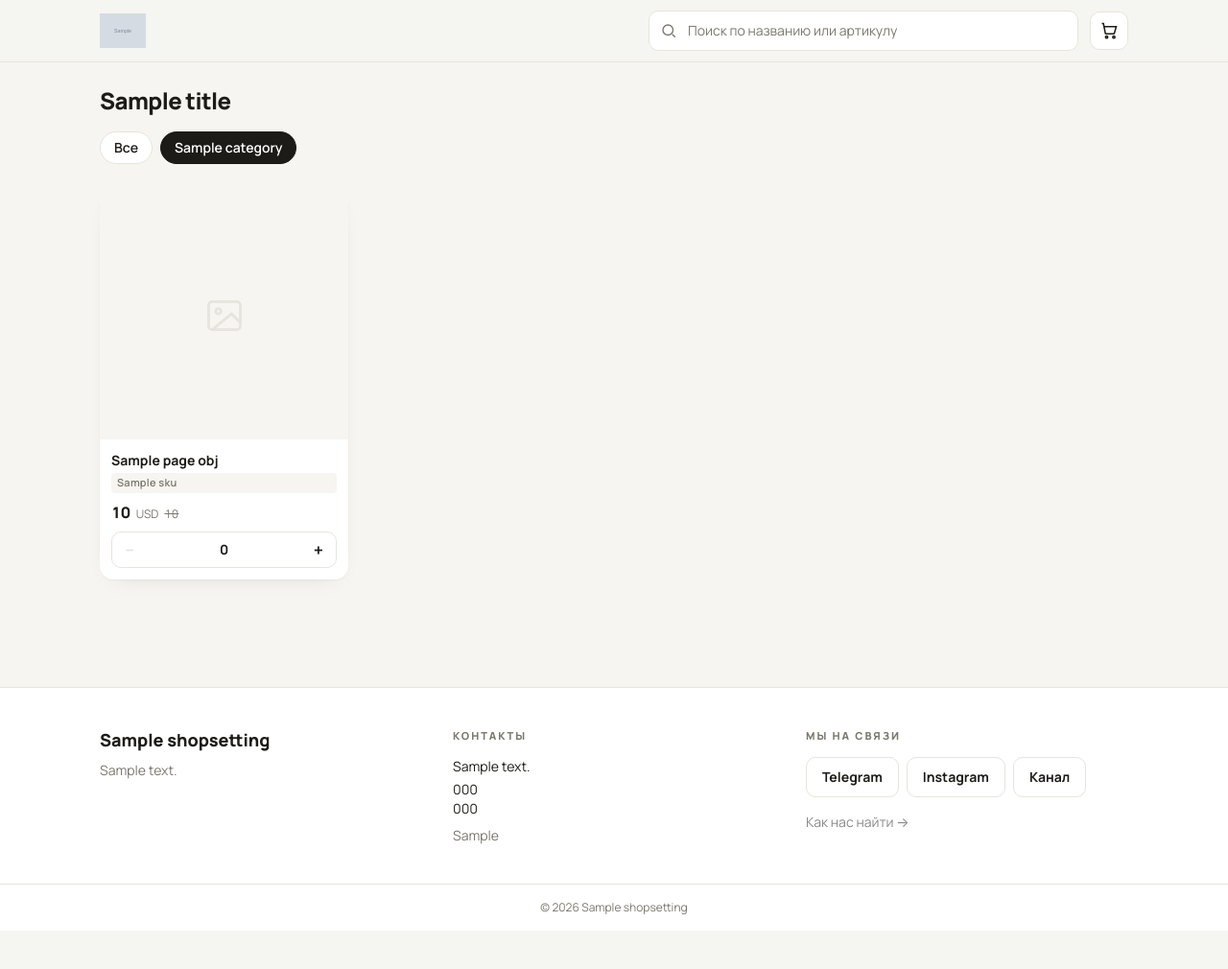
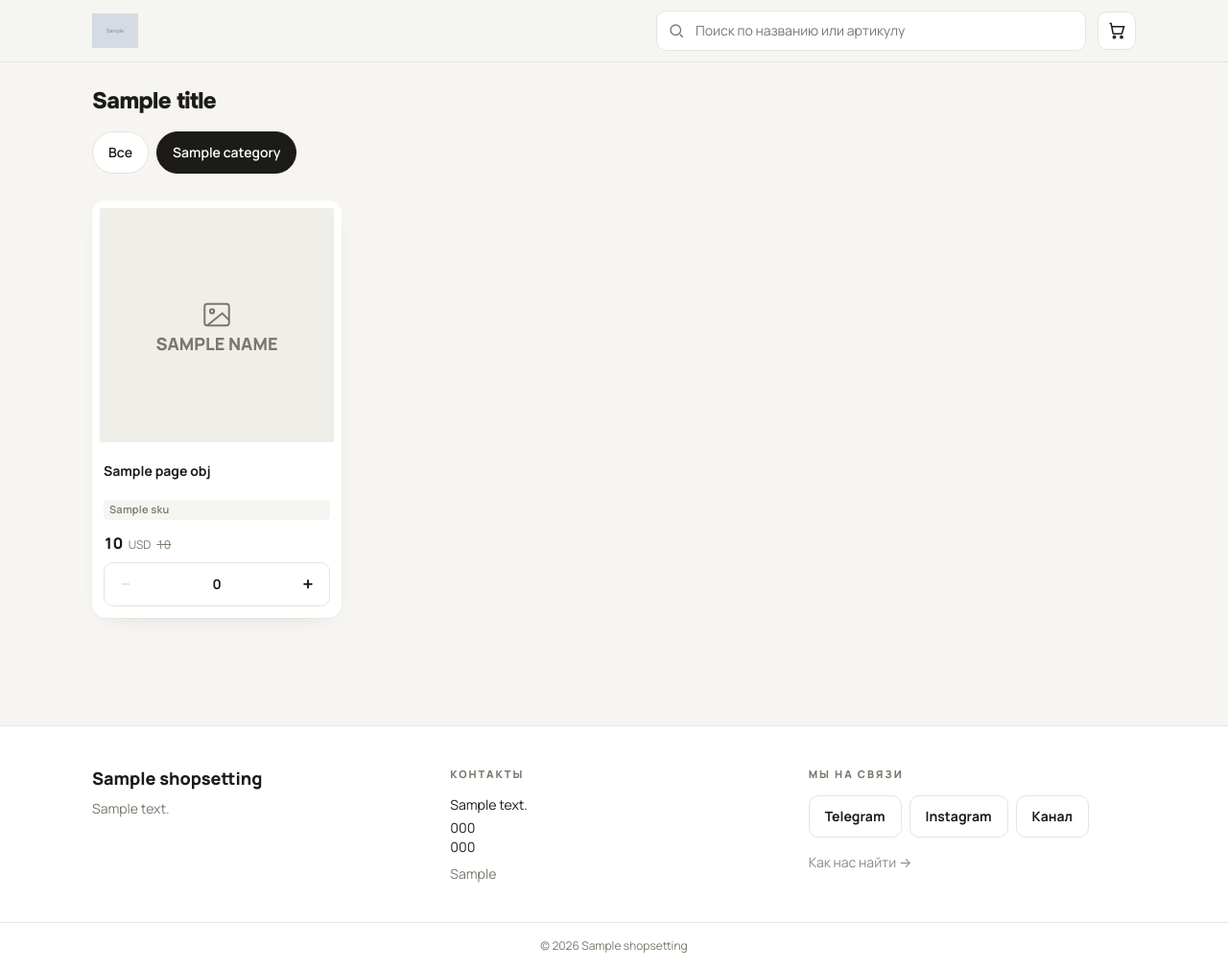
Before and after one commit to ali-middleweightchamp/shop-template, a Django app: template templates/catalog/catalog.html in a window 1280 px wide. Shown: the whole page at 96% size. Before the commit the page ends 970 px from the top, so only its background shows below. Run offline with Django 5.2, Linux system fonts and the light colour scheme; tables that the repository leaves empty hold one stand-in row (values such as "Sample post"); the template is opened without the code that fills it: values that come from a table or form of the project are taken from there, most other values are stand-ins (such as "Sample title", 1, 10 or a date in 2020); grey boxes marked "Sample" are stand-in pictures; style sheets or scripts are compiled from the project's sources; some libraries are stand-ins or nearby versions.

Commit message:
Каталог: дизайн-система ui-ux-pro-max и переработка товарной сетки
Дизайн-система (design-system/devnex-shop/):
- MASTER.md адаптирован под проект: нейтральная палитра + динамический
  акцент --shop-primary из ShopSettings, плотность вместо декоративности
- pages/catalog.md — правила товарной сетки (перебивают MASTER.md)

Шрифты: Onest + Manrope (кириллица + узбекская латиница), локальные
woff2 с @font-face по подмножествам, без Google CDN (медленный из UZ).

Товарная сетка и карточка:
- карточки строго одной высоты (flex-col, h-100%, кнопки прижаты к низу)
- фото: aspect 1/1, object-contain, только превью; плейсхолдер с буквой категории
- название: line-clamp 2 с min-height; цены tabular-nums
- счётчики и чипы ≥44px; лента категорий — горизонтальная прокрутка
- нет в наличии: opacity .55 без кнопок, товар не скрывается

Исправления:
- многострочные {# #} ломали вёрстку → {% comment %}
- цена уходила в JS как «49000,00» (локаль) → |unlocalize; корзина заработала

Проверено на 390px скриншотом: нет гор. прокрутки, равная высота,
фокус виден, panel не перекрывает последний ряд.

Co-Authored-By: Claude Opus 4.8 <noreply@anthropic.com>

```diff
--- a/static/src/input.css
+++ b/static/src/input.css
@@ -2,102 +2,131 @@
 @tailwind components;
 @tailwind utilities;
 
+/* ================================================================== *
+ * Локальные шрифты (Onest — заголовки, Manrope — текст/цифры).
+ * Кириллица + узбекская латиница. Отдаются с нашего сервера, не с CDN.
+ * ================================================================== */
+@font-face {
+  font-family: "Onest"; font-style: normal; font-weight: 400 800; font-display: swap;
+  src: url("/static/fonts/onest-cyrillic.woff2") format("woff2");
+  unicode-range: U+0301,U+0400-045F,U+0490-0491,U+04B0-04B1,U+2116;
+}
+@font-face {
+  font-family: "Onest"; font-style: normal; font-weight: 400 800; font-display: swap;
+  src: url("/static/fonts/onest-cyrillic-ext.woff2") format("woff2");
+  unicode-range: U+0460-052F,U+1C80-1C88,U+20B4,U+2DE0-2DFF,U+A640-A69F,U+FE2E-FE2F;
+}
+@font-face {
+  font-family: "Onest"; font-style: normal; font-weight: 400 800; font-display: swap;
+  src: url("/static/fonts/onest-latin.woff2") format("woff2");
+  unicode-range: U+0000-00FF,U+0131,U+0152-0153,U+02BB-02BC,U+02C6,U+02DA,U+02DC,U+2000-206F,U+2074,U+20AC,U+2122,U+2191,U+2193,U+2212,U+2215,U+FEFF,U+FFFD;
+}
+@font-face {
+  font-family: "Onest"; font-style: normal; font-weight: 400 800; font-display: swap;
+  src: url("/static/fonts/onest-latin-ext.woff2") format("woff2");
+  unicode-range: U+0100-02BA,U+02BD-02C5,U+02C7-02CC,U+02CE-02D7,U+02DD-02FF,U+1E00-1EFF,U+2020,U+20A0-20AB,U+20AD-20C0,U+2113,U+2C60-2C7F,U+A720-A7FF;
+}
+@font-face {
+  font-family: "Manrope"; font-style: normal; font-weight: 400 800; font-display: swap;
+  src: url("/static/fonts/manrope-cyrillic.woff2") format("woff2");
+  unicode-range: U+0301,U+0400-045F,U+0490-0491,U+04B0-04B1,U+2116;
+}
+@font-face {
+  font-family: "Manrope"; font-style: normal; font-weight: 400 800; font-display: swap;
+  src: url("/static/fonts/manrope-cyrillic-ext.woff2") format("woff2");
+  unicode-range: U+0460-052F,U+1C80-1C88,U+20B4,U+2DE0-2DFF,U+A640-A69F,U+FE2E-FE2F;
+}
+@font-face {
+  font-family: "Manrope"; font-style: normal; font-weight: 400 800; font-display: swap;
+  src: url("/static/fonts/manrope-latin.woff2") format("woff2");
+  unicode-range: U+0000-00FF,U+0131,U+0152-0153,U+02BB-02BC,U+02C6,U+02DA,U+02DC,U+2000-206F,U+2074,U+20AC,U+2122,U+2191,U+2193,U+2212,U+2215,U+FEFF,U+FFFD;
+}
+@font-face {
+  font-family: "Manrope"; font-style: normal; font-weight: 400 800; font-display: swap;
+  src: url("/static/fonts/manrope-latin-ext.woff2") format("woff2");
+  unicode-range: U+0100-02BA,U+02BD-02C5,U+02C7-02CC,U+02CE-02D7,U+02DD-02FF,U+1E00-1EFF,U+2020,U+20A0-20AB,U+20AD-20C0,U+2113,U+2C60-2C7F,U+A720-A7FF;
+}
+
 /* ------------------------------------------------------------------ *
- * Базовые слои. Фирменный цвет приходит из ShopSettings.primary_color
- * через inline-переменную --brand на <html> (см. base.html).
+ * Нейтральная система + динамический акцент.
+ * --shop-primary приходит из ShopSettings.primary_color (base.html).
+ * --brand — легаси-алиас для ранее написанных утилит.
  * ------------------------------------------------------------------ */
 @layer base {
-  html {
-    -webkit-text-size-adjust: 100%;
+  :root {
+    --brand: var(--shop-primary, #2563eb);
   }
-  body {
-    @apply bg-paper text-ink font-sans antialiased;
-  }
-  /* Табличные цифры для цен, количеств и итогов — колонки не «прыгают» */
-  .nums {
-    font-variant-numeric: tabular-nums;
-    font-feature-settings: "tnum" 1;
-  }
-  :focus-visible {
-    outline: 2px solid var(--brand, #2563eb);
-    outline-offset: 2px;
-  }
+  html { -webkit-text-size-adjust: 100%; }
+  body { @apply bg-paper text-ink font-sans antialiased; }
+  h1, h2, h3 { font-family: "Onest", var(--tw-font-sans, system-ui), sans-serif; }
+
+  /* Табличные цифры — цены/количество/итог не «прыгают» */
+  .nums { font-variant-numeric: tabular-nums; font-feature-settings: "tnum" 1; }
+
+  :focus-visible { outline: 2px solid var(--shop-primary, #2563eb); outline-offset: 2px; }
 }
 
 @layer components {
-  /* Ширина контента */
-  .shell {
-    @apply mx-auto w-full max-w-shell px-4 sm:px-6;
-  }
+  .shell { @apply mx-auto w-full max-w-shell px-4; }
 
   /* --- Кнопки --- */
   .btn {
-    @apply inline-flex items-center justify-center gap-2 rounded-control px-4 py-2.5
+    @apply inline-flex min-h-[44px] items-center justify-center gap-2 rounded-control px-4
            text-sm font-bold transition active:scale-[.98] disabled:opacity-40;
   }
-  .btn-brand {
-    @apply btn text-white;
-    background: var(--brand, #2563eb);
+  .btn-brand { @apply btn text-white; background: var(--shop-primary, #2563eb); }
+  .btn-ink { @apply btn bg-ink text-white; }
+  .btn-ghost { @apply btn border border-line bg-white text-ink hover:border-ink/30; }
+
+  /* --- Счётчик «− N +»: зоны нажатия 44×44 --- */
+  .stepper { @apply inline-flex items-center rounded-control border border-line bg-white; }
+  .stepper button {
+    @apply flex h-11 w-11 items-center justify-center text-xl font-bold text-ink
+           transition hover:bg-paper disabled:text-line;
   }
-  .btn-ink {
-    @apply btn bg-ink text-white;
-  }
-  .btn-ghost {
-    @apply btn border border-line bg-white text-ink hover:border-ink/30;
+  .stepper .qty { @apply nums min-w-[2.5rem] text-center text-sm font-bold tabular-nums; }
+  .stepper[data-active="true"] {
+    border-color: var(--shop-primary, #2563eb);
+    box-shadow: 0 0 0 1px var(--shop-primary, #2563eb);
   }
 
-  /* --- Счётчик количества (подпись макета): − [кол-во] + --- */
-  .stepper {
-    @apply inline-flex items-center rounded-control border border-line bg-white;
+  /* --- Карточка товара: равная высота, кнопки прижаты к низу --- */
+  .product-card { @apply flex h-full flex-col overflow-hidden rounded-card bg-white shadow-card; }
+  .product-card.is-out { opacity: .55; }
+
+  /* Квадрат фото: любые пропорции → одинаковый квадрат, contain, белый фон */
+  .product-media {
+    @apply flex aspect-square items-center justify-center bg-white p-2;
   }
-  .stepper button {
-    @apply flex h-9 w-9 items-center justify-center text-lg font-bold text-ink
-           transition hover:bg-paper disabled:text-line;
-  }
-  .stepper .qty {
-    @apply nums w-9 text-center text-sm font-bold tabular-nums;
-  }
-  /* Когда в корзине есть штуки — счётчик подсвечивается брендом */
-  .stepper[data-active="true"] {
-    border-color: var(--brand, #2563eb);
-    box-shadow: 0 0 0 1px var(--brand, #2563eb);
+  .product-media img { @apply h-full w-full object-contain; }
+
+  /* Название: ровно 2 строки, короткое не поднимает цену */
+  .product-title {
+    display: -webkit-box; -webkit-line-clamp: 2; -webkit-box-orient: vertical;
+    overflow: hidden; min-height: 2.6em; line-height: 1.3;
   }
 
-  /* --- Кнопка «добавить» в свёрнутом состоянии карточки --- */
-  .add-btn {
-    @apply btn w-full border border-line bg-white text-ink hover:border-ink/30;
-  }
-
-  /* --- Карточка товара --- */
-  .product-card {
-    @apply flex flex-col overflow-hidden rounded-card bg-white shadow-card;
-  }
-  .product-card.is-out {
-    @apply opacity-60 grayscale;
-  }
-
-  /* --- Пилюля/лейбл артикула --- */
   .sku-tag {
     @apply nums inline-block rounded bg-paper px-1.5 py-0.5 text-[11px]
            font-semibold tracking-wide text-muted;
   }
 
-  /* --- Лента-чек: липкая панель заказа снизу (мобильный) --- */
+  /* Чипы категорий — горизонтальная лента */
+  .chip { @apply inline-flex min-h-[44px] items-center whitespace-nowrap rounded-full border px-4 text-sm font-semibold; }
+  .chip-on { @apply border-ink bg-ink text-white; }
+  .chip-off { @apply border-line bg-white text-ink; }
+  .no-scrollbar { -ms-overflow-style: none; scrollbar-width: none; }
+  .no-scrollbar::-webkit-scrollbar { display: none; }
+
+  /* Лента-чек: липкая панель заказа снизу */
   .order-tape {
-    @apply fixed inset-x-0 bottom-0 z-40 border-t border-line bg-white/95
-           backdrop-blur shadow-tape;
+    @apply fixed inset-x-0 bottom-0 z-40 border-t border-line bg-white/95 backdrop-blur shadow-tape;
     padding-bottom: env(safe-area-inset-bottom);
   }
 
-  /* Эйбрау-метка над заголовками секций */
-  .eyebrow {
-    @apply text-[11px] font-extrabold uppercase tracking-[0.18em] text-muted;
-  }
+  .eyebrow { @apply text-[11px] font-extrabold uppercase tracking-[0.18em] text-muted; }
 }
 
 @media (prefers-reduced-motion: reduce) {
-  * {
-    animation: none !important;
-    transition: none !important;
-  }
+  * { animation: none !important; transition: none !important; }
 }
--- a/tailwind.config.js
+++ b/tailwind.config.js
@@ -19,6 +19,7 @@ module.exports = {
       },
       fontFamily: {
         sans: ['Manrope', 'system-ui', '-apple-system', 'Segoe UI', 'sans-serif'],
+        display: ['Onest', 'Manrope', 'system-ui', 'sans-serif'],
       },
       borderRadius: {
         card: "14px",
--- a/templates/base.html
+++ b/templates/base.html
@@ -1,14 +1,12 @@
 {% load static i18n %}<!DOCTYPE html>
-<html lang="{{ LANGUAGE_CODE }}" style="--brand: {{ shop.primary_color|default:'#2563eb' }}">
+<html lang="{{ LANGUAGE_CODE }}" style="--shop-primary: {{ shop.primary_color|default:'#2563eb' }}">
 <head>
   <meta charset="utf-8">
   <meta name="viewport" content="width=device-width, initial-scale=1">
   <title>{% block title %}{{ shop.name }}{% endblock %}</title>
   <meta name="description" content="{% block meta_description %}{{ shop.description|striptags|truncatewords:20 }}{% endblock %}">
 
-  <link rel="preconnect" href="https://fonts.googleapis.com">
-  <link rel="preconnect" href="https://fonts.gstatic.com" crossorigin>
-  <link href="https://fonts.googleapis.com/css2?family=Manrope:wght@400;500;600;700;800&display=swap" rel="stylesheet">
+  {# Шрифты подключены локально через @font-face в app.css (не Google CDN) #}
   <link rel="stylesheet" href="{% static 'css/app.css' %}">
 
   {# Корзина: стор регистрируется до инициализации Alpine #}
--- a/templates/catalog/cart.html
+++ b/templates/catalog/cart.html
@@ -1,12 +1,12 @@
 {% extends "base.html" %}
-{% load i18n %}
+{% load i18n l10n %}
 
 {% block title %}{% trans "Корзина" %} · {{ shop.name }}{% endblock %}
 
 {% block body %}
 <div class="shell max-w-2xl pt-6"
      x-data="cartPage({
-       min: {{ shop.min_order_amount|default:0 }},
+       min: {{ shop.min_order_amount|default:0|unlocalize }},
        currency: '{{ shop.currency_label|escapejs }}',
        header: '{{ shop.order_message_header|escapejs }}',
        tg: '{{ shop.telegram_username|escapejs }}',
--- a/templates/catalog/catalog.html
+++ b/templates/catalog/catalog.html
@@ -7,25 +7,23 @@
 <div class="shell pt-6">
   <h1 class="text-2xl font-extrabold tracking-tight text-ink">{{ title }}</h1>
 
-  {# Лента категорий #}
+  {# Лента категорий — горизонтальная прокрутка пальцем #}
   {% if categories %}
-  <div class="mt-4 flex gap-2 overflow-x-auto pb-1 [-ms-overflow-style:none] [scrollbar-width:none]">
-    <a href="{% url 'catalog:catalog' %}"
-       class="whitespace-nowrap rounded-full border px-3.5 py-1.5 text-sm font-semibold {% if not current_category %}border-ink bg-ink text-white{% else %}border-line bg-white text-ink{% endif %}">
+  <div class="no-scrollbar -mx-4 mt-4 flex gap-2 overflow-x-auto px-4 pb-1">
+    <a href="{% url 'catalog:catalog' %}" class="chip {% if not current_category %}chip-on{% else %}chip-off{% endif %}">
       {% trans "Все" %}
     </a>
     {% for c in categories %}
-      <a href="{{ c.get_absolute_url }}"
-         class="whitespace-nowrap rounded-full border px-3.5 py-1.5 text-sm font-semibold {% if current_category.pk == c.pk %}border-ink bg-ink text-white{% else %}border-line bg-white text-ink{% endif %}">
+      <a href="{{ c.get_absolute_url }}" class="chip {% if current_category.pk == c.pk %}chip-on{% else %}chip-off{% endif %}">
         {{ c.name }}
       </a>
     {% endfor %}
   </div>
   {% endif %}
 
-  {# Сетка товаров #}
+  {# Сетка товаров: 2 / 3 / 4 колонки, gap 12 / 16 #}
   {% if page_obj.object_list %}
-    <div class="mt-6 grid grid-cols-2 gap-3 sm:grid-cols-3 lg:grid-cols-4">
+    <div class="mt-6 grid grid-cols-2 items-stretch gap-3 sm:grid-cols-3 sm:gap-4 lg:grid-cols-4">
       {% for p in page_obj %}{% include "catalog/partials/_product_card.html" %}{% endfor %}
     </div>
     {% include "catalog/partials/_pagination.html" %}
--- a/templates/catalog/partials/_no_image.html
+++ b/templates/catalog/partials/_no_image.html
@@ -1,9 +1,11 @@
-{# Аккуратный плейсхолдер вместо битой картинки #}
-<div class="flex h-full w-full items-center justify-center bg-paper text-line">
-  <svg width="44" height="44" viewBox="0 0 24 24" fill="none" stroke="currentColor"
-       stroke-width="1.5" aria-hidden="true">
+{% comment %}Плейсхолдер вместо битой картинки: иконка + первая буква категории.
+Ожидает необязательную переменную `letter`.{% endcomment %}
+<div class="flex h-full w-full flex-col items-center justify-center gap-1 bg-[#EFEEE9] text-muted">
+  <svg width="34" height="34" viewBox="0 0 24 24" fill="none" stroke="currentColor"
+       stroke-width="1.4" aria-hidden="true">
     <rect x="3" y="4" width="18" height="16" rx="2"/>
     <circle cx="8.5" cy="9.5" r="1.5"/>
     <path d="M21 16l-5-5L5 20"/>
   </svg>
+  {% if letter %}<span class="text-lg font-extrabold uppercase leading-none">{{ letter }}</span>{% endif %}
 </div>
--- a/templates/catalog/partials/_product_card.html
+++ b/templates/catalog/partials/_product_card.html
@@ -1,27 +1,25 @@
-{% load i18n thumbnail catalog_extras %}
-{# Карточка товара. Ожидает переменную `p` (Product). #}
+{% load i18n l10n thumbnail catalog_extras %}
+{% comment %}Карточка товара. Правила: design-system/devnex-shop/pages/catalog.md.
+Ожидает переменную `p` (Product). Равная высота, кнопки прижаты к низу.{% endcomment %}
 <article class="product-card {% if not p.in_stock %}is-out{% endif %}">
-  <a href="{{ p.get_absolute_url }}" class="block aspect-square overflow-hidden bg-paper">
+  <a href="{{ p.get_absolute_url }}" class="product-media">
     {% if p.image %}
       {% thumbnail p.image "400x400" crop="smart" as im %}
-      <img src="{{ im.url }}" alt="{{ p.name }}" loading="lazy" width="{{ im.width }}" height="{{ im.height }}"
-           class="h-full w-full object-cover">
+      <img src="{{ im.url }}" alt="{{ p.name }}" loading="lazy" width="{{ im.width }}" height="{{ im.height }}">
     {% else %}
-      {% include "catalog/partials/_no_image.html" %}
+      {% include "catalog/partials/_no_image.html" with letter=p.category.name|first %}
     {% endif %}
   </a>
 
   <div class="flex flex-1 flex-col p-3">
-    <div class="mb-1 flex items-start justify-between gap-2">
-      <a href="{{ p.get_absolute_url }}" class="line-clamp-2 text-sm font-bold leading-snug text-ink hover:text-brand">{{ p.name }}</a>
-    </div>
-    <span class="sku-tag mb-2">{{ p.sku }}</span>
+    <a href="{{ p.get_absolute_url }}" class="product-title text-sm font-bold text-ink hover:text-brand">{{ p.name }}</a>
+    <span class="sku-tag mt-1">{{ p.sku }}</span>
 
-    <div class="mt-auto">
+    <div class="mt-auto pt-3">
       {% if p.get_display_price is not None %}
-        <div class="nums mb-2 flex items-baseline gap-1.5">
+        <div class="nums mb-2 flex flex-wrap items-baseline gap-x-1.5">
           <span class="text-base font-extrabold text-ink">{{ p.get_display_price|money }}</span>
-          <span class="text-xs text-muted">{{ shop.currency_label }}{% if p.unit %} / {{ p.get_unit_display }}{% endif %}</span>
+          <span class="text-xs text-muted">{{ shop.currency_label }}{% if p.unit %}/{{ p.get_unit_display }}{% endif %}</span>
           {% if p.old_price %}<span class="text-xs text-muted line-through">{{ p.old_price|money }}</span>{% endif %}
         </div>
       {% else %}
@@ -36,10 +34,10 @@
                   :disabled="$store.cart.qty('{{ p.sku }}') === 0">−</button>
           <span class="qty flex-1" x-text="$store.cart.qty('{{ p.sku }}')">0</span>
           <button type="button" aria-label="{% trans 'Добавить' %}"
-                  @click="$store.cart.add({sku:'{{ p.sku }}', name:'{{ p.name|escapejs }}', price:{{ p.price }}, unit:'{{ p.get_unit_display|escapejs }}'})">+</button>
+                  @click="$store.cart.add({sku:'{{ p.sku }}', name:'{{ p.name|escapejs }}', price:{{ p.price|unlocalize }}, unit:'{{ p.get_unit_display|escapejs }}'})">+</button>
         </div>
       {% else %}
-        <div class="rounded-control border border-line bg-paper py-2 text-center text-xs font-semibold text-muted">
+        <div class="rounded-control border border-line bg-paper py-2.5 text-center text-xs font-semibold text-muted">
           {% trans "Нет в наличии" %}
         </div>
       {% endif %}
--- a/templates/catalog/product.html
+++ b/templates/catalog/product.html
@@ -1,5 +1,5 @@
 {% extends "base.html" %}
-{% load i18n thumbnail catalog_extras %}
+{% load i18n l10n thumbnail catalog_extras %}
 
 {% block title %}{{ product.name }} · {{ shop.name }}{% endblock %}
 {% block meta_description %}{{ product.name }} — {{ product.sku }}. {{ product.description|striptags|truncatewords:20 }}{% endblock %}
@@ -69,7 +69,7 @@
             <div class="stepper" x-data :data-active="$store.cart.qty('{{ product.sku }}') > 0">
               <button type="button" @click="$store.cart.dec('{{ product.sku }}')" :disabled="$store.cart.qty('{{ product.sku }}') === 0" aria-label="−" class="!h-11 !w-11">−</button>
               <span class="qty !w-12 text-base" x-text="$store.cart.qty('{{ product.sku }}')">0</span>
-              <button type="button" @click="$store.cart.add({sku:'{{ product.sku }}', name:'{{ product.name|escapejs }}', price:{{ product.price }}, unit:'{{ product.get_unit_display|escapejs }}'})" aria-label="+" class="!h-11 !w-11">+</button>
+              <button type="button" @click="$store.cart.add({sku:'{{ product.sku }}', name:'{{ product.name|escapejs }}', price:{{ product.price|unlocalize }}, unit:'{{ product.get_unit_display|escapejs }}'})" aria-label="+" class="!h-11 !w-11">+</button>
             </div>
             <span class="inline-flex items-center gap-1.5 text-sm font-semibold text-stock">
               <span class="h-2 w-2 rounded-full bg-stock"></span>{% trans "В наличии" %}
```
Also changed, not shown: design-system/devnex-shop/MASTER.md (added, +187 -0 lines), design-system/devnex-shop/pages/catalog.md (added, +85 -0 lines), apps/catalog/static/fonts/manrope-cyrillic-ext.woff2 (added), apps/catalog/static/fonts/manrope-cyrillic.woff2 (added), apps/catalog/static/fonts/manrope-latin-ext.woff2 (added), apps/catalog/static/fonts/manrope-latin.woff2 (added), apps/catalog/static/fonts/onest-cyrillic-ext.woff2 (added), apps/catalog/static/fonts/onest-cyrillic.woff2 (added), apps/catalog/static/fonts/onest-latin-ext.woff2 (added), apps/catalog/static/fonts/onest-latin.woff2 (added).
